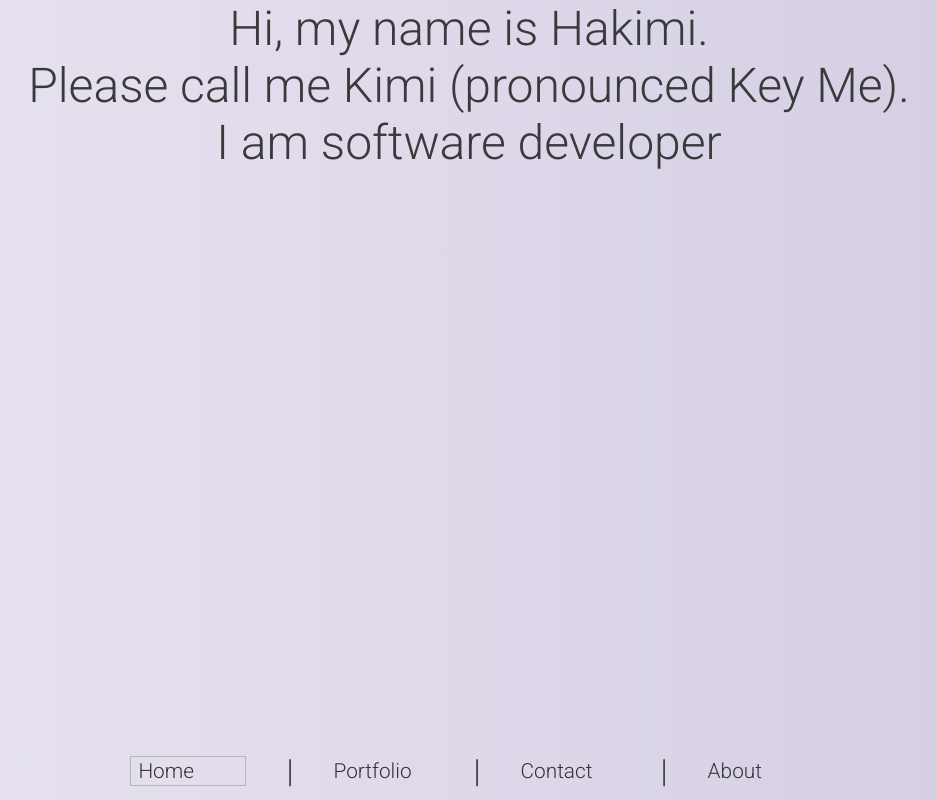
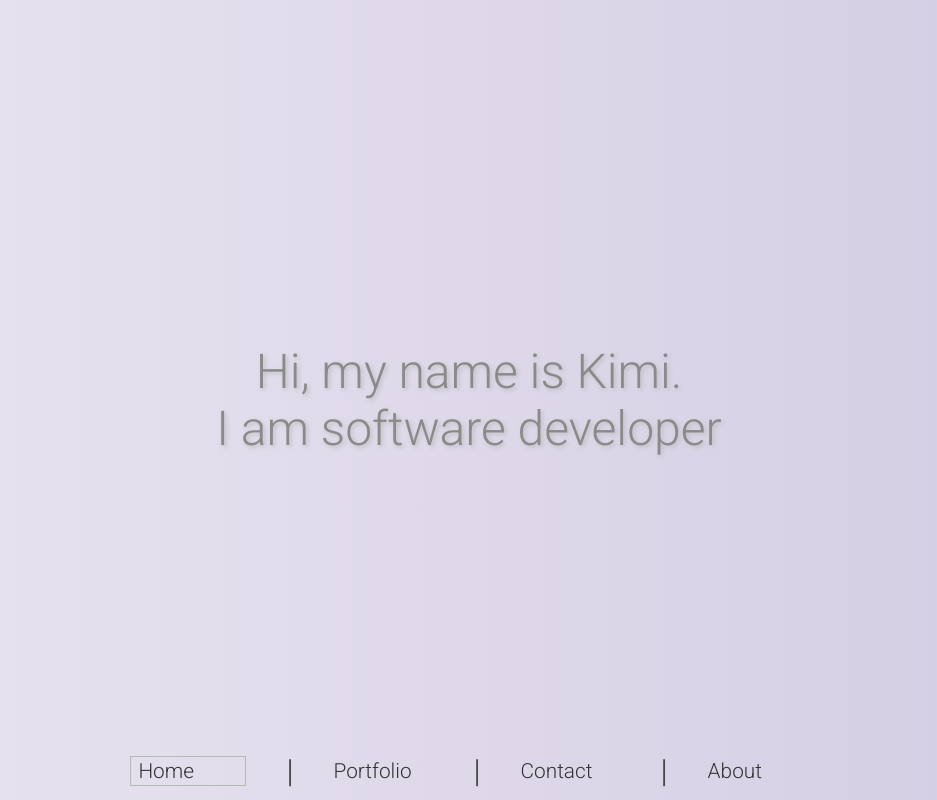
Before and after one commit to hakimihamzan/portfolio-pro, a Svelte app: page / in a window 1280 px wide. Shown: the whole page, without its empty margins (171-1108 px from the left). Built offline with nearby package versions, Linux system fonts and the light colour scheme.

Commit message:
update title text

```diff
--- a/src/home/title.svelte
+++ b/src/home/title.svelte
@@ -1,14 +1,13 @@
 <script></script>
 
 <main>
-  <div>Hi, my name is Hakimi.</div>
-  <div>Please call me Kimi (pronounced Key Me).</div>
+  <div>Hi, my name is Kimi.</div>
   <div>I am software developer</div>
 </main>
 
 <style>
   main {
-    /* height: 100vh; */
+    height: 100vh;
     display: flex;
     flex-direction: column;
     justify-content: center;
@@ -17,6 +16,7 @@
   div {
     font-size: 3rem;
     margin: 0;
-    color: rgb(58, 58, 58);
+    color: rgb(138, 138, 138);
+    text-shadow: 2px 2px 4px #bebebe;
   }
 </style>
```
